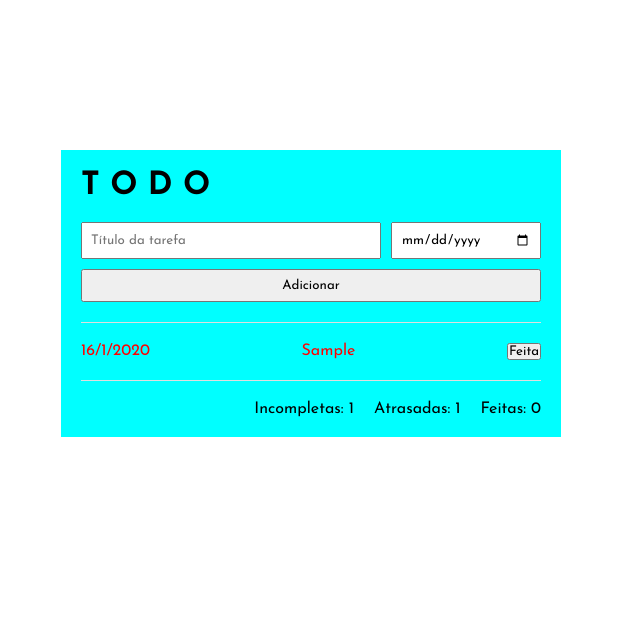
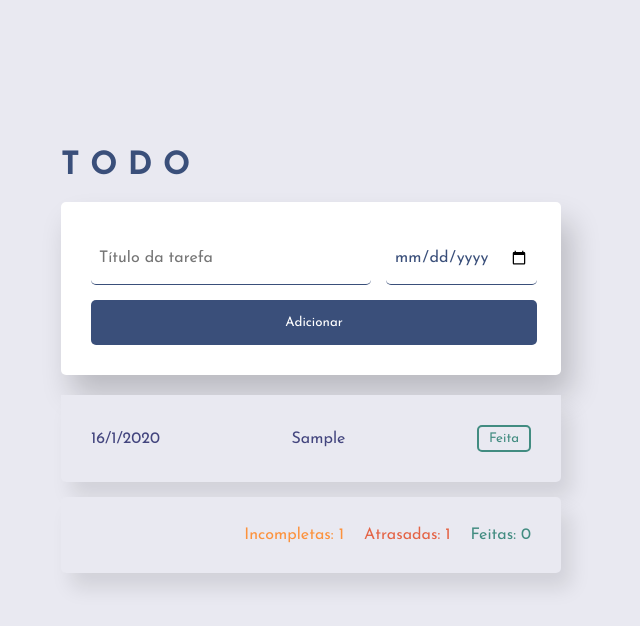
Before and after one commit to baischsoares/to-do-app, a Vue app: page / in a window 1280 px wide. Both pictures are taken after typing "Sample", "2020-01-15" into the empty fields and a click on the input "Adicionar". Shown: the top 626 px of the page, without its empty margins (329-969 px from the left). Built offline with nearby package versions, Linux system fonts and the light colour scheme.

Commit message:
style: estilo padrao do app

```diff
--- a/src/App.vue
+++ b/src/App.vue
@@ -9,30 +9,28 @@
     </form>
     <div v-if="tarefas.length">
       <ul >
-      <li v-for="(tarefa, index) in tarefas" :key="index" class="tarefa">
+      <li v-for="(tarefa, index) in tarefas" :key="index" class="tarefa tarefa-item">
         <div :class="(diaAtual < tarefa.prazoTempo ? '' : 'atrasada' )">
           <p>{{ tarefa.prazo }}</p>
           <p>{{tarefa.titulo}}</p>
-          <button @click="completarTarefas(tarefa)">Feita</button>
+          <button class="feita" @click="completarTarefas(tarefa)">Feita</button>
         </div>
       </li>
     </ul>
-    <div class="rodapezinho">
-      <p> Incompletas: {{ tarefas.length }}</p>
-      <p> Atrasadas: {{ tarefasAtrasadas.length }}</p>
-      <p> Feitas: {{ tarefasFeitas.length }}</p>
+    <div class="rodapezinho tarefa-item">
+      <p class="incompletas"> Incompletas: {{ tarefas.length }}</p>
+      <p class="atrasada"> Atrasadas: {{ tarefasAtrasadas.length }}</p>
+      <p class="completas"> Feitas: {{ tarefasFeitas.length }}</p>
     </div>
     </div>
-
-    <p v-else>Nenhuma tarefa adicionada</p>
+    <div class="tarefa-item " v-else>
+      <p class="semTarefa" >Nenhuma tarefa adicionada</p>
+    </div>
   </div>
 
 </template>
 
 <script>
-
-
-
 export default {
   name: 'App',
   data(){
@@ -117,51 +115,92 @@ export default {
     margin: 0px;
     padding: 0px;
     font-family: 'Josefin Sans';
+    background-color: #E9E9F1 ;
   }
   ul{
     list-style: none;
+  }
+  p{
+    color: #43457e;
   }
   .aplicativo{
     box-sizing: border-box;
     margin: 150px auto;
     max-width: 500px;
-    background-color: aqua;
-    padding: 20px;
+  }
+  h1{
+    color: #3A4F7A;
   }
   form{
+    box-shadow: 10px 20px 30px rgba(0,0,0,.2);
+    border-radius: 5px;
     max-width: 100%;
     margin: 20px 0px;
     display: grid;
-    grid-template-columns: 300px auto;
-    gap: 10px;
+    grid-template-columns: 280px auto;
+    gap: 15px;
+    background-color: #fff;
+    padding: 30px;
   }
-  input{
-    padding: 8px;
+  input[type="text"],
+  input[type="date"]{
+    border: none;
+    background: transparent;
+    border-bottom: 1px solid #3A4F7A;
+    padding: 16px 8px;
+    outline: 0px;
+    font-size: 1rem;
+    border-radius: 5px;
+    color: #3A4F7A;
   }
   input[ type="submit"]{
     grid-column: 1/-1;
+    padding: 16px 8px;
+    outline: 0px;
+    border: none;
+    background: #3A4F7A;
+    color: #fff;
+    cursor: pointer;
+    border-radius: 5px;
   }
-  .tarefa{
-    display: flex;
-    align-items: center;
-    justify-content:flex-start;
-    gap: 20px;
-    padding: 20px 0px;
-    border-top: 1px solid #dfdfdf;
-    border-bottom: 1px solid #dfdfdf;
+  .tarefa-item{
+    padding: 30px;
+    box-shadow: 10px 15px 20px rgba(0,0,0,.1);
+    border-radius: 5px;;
+    margin-bottom: 15px;
   }
   .tarefa div {
     width: 100%;
     display: flex;
     justify-content: space-between;
+    align-items: center;
+  }
+  .feita{
+    padding: 5px 10px;
+    border-radius: 5px;
+    border: 2px solid #428c81;
+    color: #428c81;
+    cursor: pointer;
+  }
+  .feita:hover{
+    background-color: #428c81;
+    color: #fff;
+  }
+  .completas {
+    color: #428c81;
+  }
+  .incompletas{
+    color: #fc923d;
   }
   .atrasada{
-    color: red;
+    color: #e46446;
+  }
+  .semTarefa{
+    color: #e46446;
   }
   .rodapezinho{
     display: flex;
     gap: 20px;
-    justify-content: end;
-    padding: 20px 0px 0px 0px;
+    justify-content: flex-end;
   }
 </style>
```
